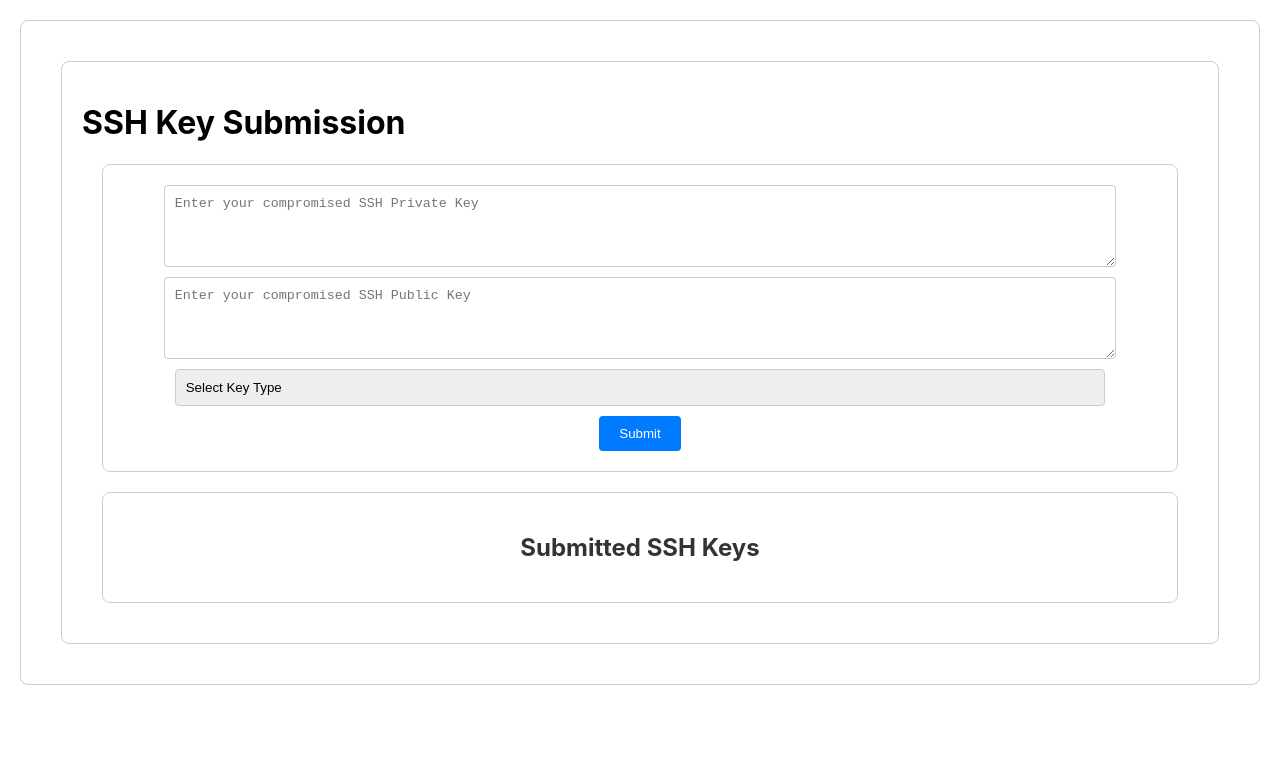
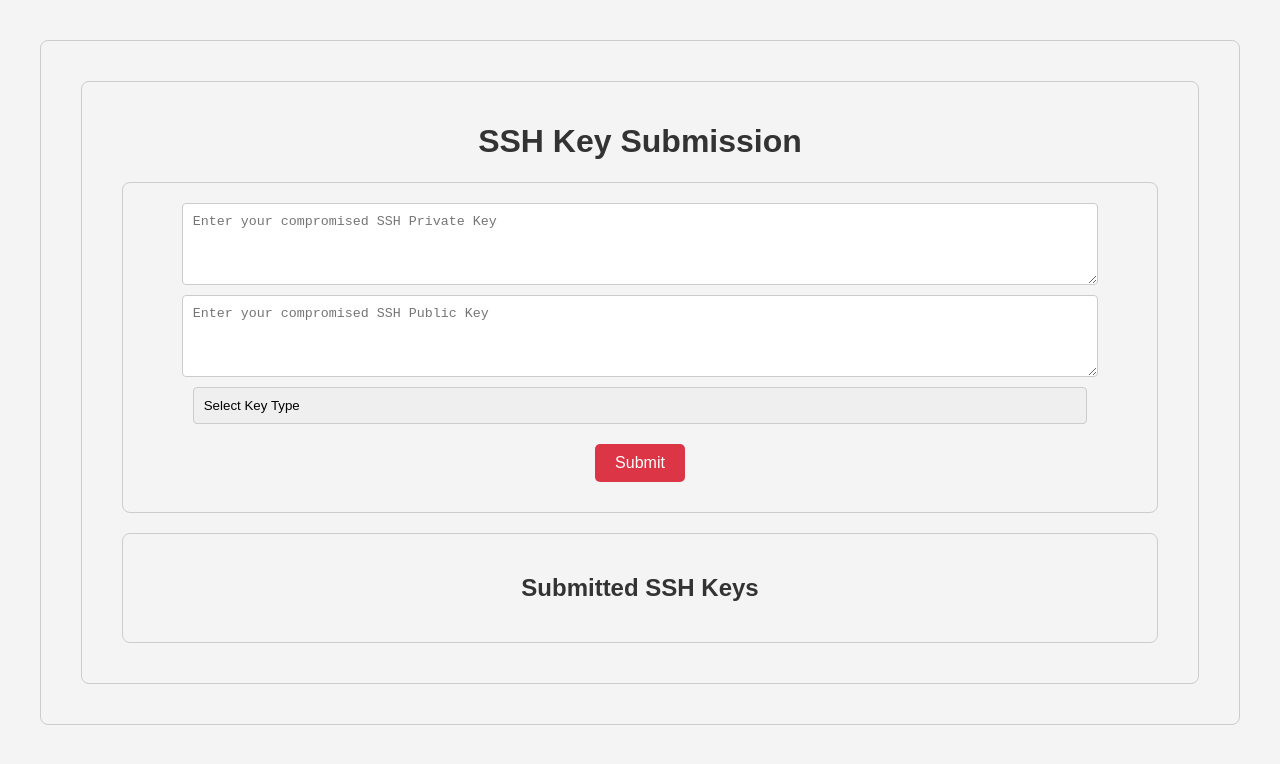
Before and after one commit to K1zum1/SSH-Key-Aggregator, a React (Create React App) app in the folder ssh-key-submission/: page / in a window 1280 px wide. Shown: the top 764 px of the page. Built offline with nearby package versions, Linux system fonts and the light colour scheme.

Commit message:
temporary clear button

```diff
--- a/ssh-key-submission/src/App.css
+++ b/ssh-key-submission/src/App.css
@@ -1,41 +1,48 @@
-.App {
+body {
+  font-family: Arial, sans-serif;
+  background-color: #f4f4f4;
+  margin: 0;
+  padding: 20px;
+}
+
+h1 {
+  color: #333;
+}
+
+div {
   text-align: center;
 }
 
-.App-logo {
-  height: 40vmin;
-  pointer-events: none;
+.SSHKeyForm, .SSHKeyList {
+  margin: 20px auto;
+  padding: 20px;
+  border: 1px solid #ddd;
+  border-radius: 5px;
+  background-color: #fff;
+  box-shadow: 0 2px 4px rgba(0,0,0,0.1);
+  width: 80%;
+  max-width: 600px;
 }
 
-@media (prefers-reduced-motion: no-preference) {
-  .App-logo {
-    animation: App-logo-spin infinite 20s linear;
-  }
+button {
+  background-color: #007bff;
+  color: #fff;
+  border: none;
+  padding: 10px 20px;
+  margin: 10px;
+  border-radius: 5px;
+  cursor: pointer;
+  font-size: 16px;
 }
 
-.App-header {
-  background-color: #282c34;
-  min-height: 100vh;
-  display: flex;
-  flex-direction: column;
-  align-items: center;
-  justify-content: center;
-  font-size: calc(10px + 2vmin);
-  color: white;
+button:hover {
+  background-color: #0056b3;
 }
 
-.App-link {
-  color: #61dafb;
+button:last-child {
+  background-color: #dc3545;
 }
 
-@keyframes App-logo-spin {
-  from {
-    transform: rotate(0deg);
-  }
-  to {
-    transform: rotate(360deg);
-  }
+button:last-child:hover {
+  background-color: #c82333;
 }
-.centered-content {
-  text-align: center;
-}
--- a/ssh-key-submission/src/App.js
+++ b/ssh-key-submission/src/App.js
@@ -4,6 +4,7 @@ import SSHKeyList from './components/SSHKeyList';
 import { downloadKeys } from './utils/download';
 import { saveToLocalStorage, loadFromLocalStorage } from './utils/localStorage';
 
+import './App.css';
 const App = () => {
   const [sshKeys, setSshKeys] = useState([]);
 
@@ -24,13 +25,21 @@ const App = () => {
     downloadKeys(sshKeys);
   };
 
+  const handleClear = () => {
+    setSshKeys([]);
+    localStorage.removeItem('sshKeys');
+  };
+
   return (
     <div>
       <h1>SSH Key Submission</h1>
       <SSHKeyForm onSubmit={handleFormSubmit} />
       <SSHKeyList sshKeys={sshKeys} />
       {sshKeys.length > 0 && (
-        <button onClick={handleDownload}>Download Keys</button>
+        <div>
+          <button onClick={handleDownload}>Download Keys</button>
+          <button onClick={handleClear}>Clear Keys</button>
+        </div>
       )}
     </div>
   );
```
